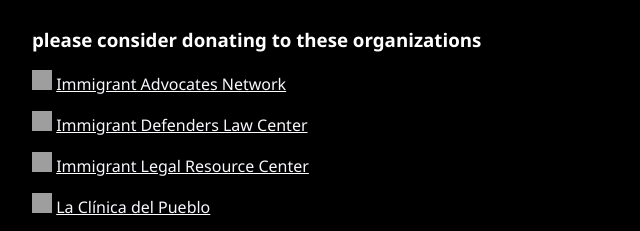
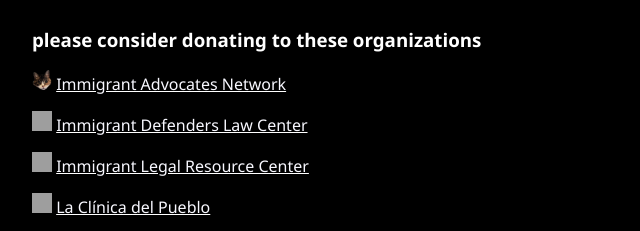
Before and after one commit to fundisliker/fundisliker.github.io, a plain HTML site: page shop.html in a window 1280 px wide. Shown: the part 160-391 px from the top of the page, 8-648 px from the left. Drawn offline with Linux system fonts and the light colour scheme; grey boxes are pictures that could not be loaded.

Commit message:
Update shop.html

```diff
--- a/shop.html
+++ b/shop.html
@@ -23,7 +23,7 @@
  <body>
     <div>
         <h3>please consider donating to these organizations</h3>
-        <p><img src="https://upload.wikimedia.org/wikipedia/commons/9/96/Existenz.png" style="float:center;width:20px;height:20px;"> <u><a href="https://www.immigrationadvocates.org/nonprofit/donate/"> Immigrant Advocates Network</a></u></p>
+        <p><img src="https://raw.githubusercontent.com/fundisliker/fundisliker.github.io/refs/heads/main/frivolities/IMG_6434.JPEG" style="float:center;width:20px;height:20px;"> <u><a href="https://www.immigrationadvocates.org/nonprofit/donate/"> Immigrant Advocates Network</a></u></p>
         <p><img src="https://upload.wikimedia.org/wikipedia/commons/9/96/Existenz.png" style="float:center;width:20px;height:20px;"> <u><a href="https://give.immdef.org/give/545119#!/donation/checkout"> Immigrant Defenders Law Center</a></u></p>
         <p><img src="https://upload.wikimedia.org/wikipedia/commons/9/96/Existenz.png" style="float:center;width:20px;height:20px;"> <u><a href="https://www.ilrc.org/donate-now"> Immigrant Legal Resource Center</a></u></p>
         <p><img src="https://upload.wikimedia.org/wikipedia/commons/9/96/Existenz.png" style="float:center;width:20px;height:20px;"> <u><a href="https://give.lcdp.org/a/donate"> La Clínica del Pueblo</a></u></p>
```
